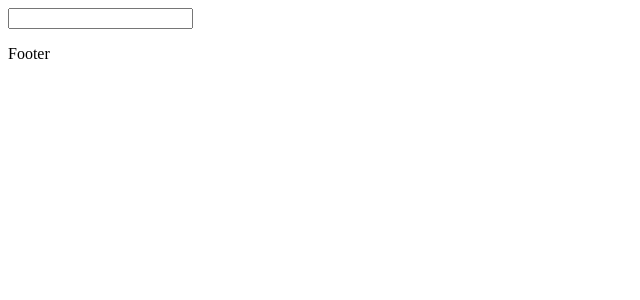
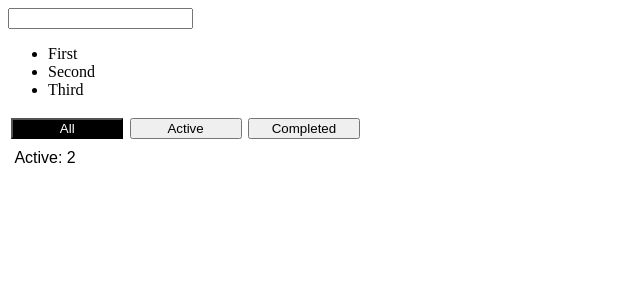
Before and after one commit to fserapian/todo-signals, an Angular app: page / in a window 1280 px wide. Shown: the top 300 px of the page, without its empty margins (0-640 px from the left). Built offline with nearby package versions, Linux system fonts and the light colour scheme.

Commit message:
Implement filtering todos

```diff
--- /dev/null
+++ b/src/app/todos/components/footer/footer.component.css
@@ -0,0 +1,21 @@
+.footer-filter {
+    margin: .2rem;
+    width: 7rem;
+    cursor: pointer;
+}
+
+.selected {
+    background-color: #000;
+    color: #fff;
+}
+
+.hidden {
+    display: none;
+}
+
+.active-count {
+    padding: .3rem;
+    margin: .1rem;
+    width: 21.5rem;
+    font-family: sans-serif;
+}
--- a/src/app/todos/components/footer/footer.component.html
+++ b/src/app/todos/components/footer/footer.component.html
@@ -1 +1,24 @@
-<div>Footer</div>
+<div class="footer" [ngClass]="{'hidden': emptyTodos()}">
+    <button
+        class="footer-filter"
+        [ngClass]="{'selected': currentFilter() === FilterEnum.All}"
+        (click)="updateFilter(FilterEnum.All)"
+    >
+        All
+    </button>
+    <button
+        class="footer-filter"
+        [ngClass]="{'selected': currentFilter() === FilterEnum.Active}"
+        (click)="updateFilter(FilterEnum.Active)"
+    >
+        Active
+    </button>
+    <button
+        class="footer-filter"
+        [ngClass]="{'selected': currentFilter() === FilterEnum.Completed}"
+        (click)="updateFilter(FilterEnum.Completed)"
+    >
+        Completed
+    </button>
+    <div class="active-count">Active: {{ activeCount() }}</div>
+</div>
--- a/src/app/todos/components/footer/footer.component.ts
+++ b/src/app/todos/components/footer/footer.component.ts
@@ -1,8 +1,30 @@
-import { Component } from '@angular/core';
+import { Component, computed, inject } from '@angular/core';
+import { FilterEnum } from '../../types/todo.enum';
+import { TodosService } from '../../services/todos.service';
+import { NgClass } from '@angular/common';
 
 @Component({
     selector: 'app-todos-footer',
     templateUrl: './footer.component.html',
+    styleUrl: './footer.component.css',
+    imports: [
+        NgClass,
+    ],
 })
 export class FooterComponent {
+    todoService = inject(TodosService);
+    FilterEnum = FilterEnum;
+    currentFilter = () => this.todoService.filterSig();
+
+    emptyTodos = computed(() => {
+        return this.todoService.todosSig().length === 0;
+    });
+
+    activeCount = computed(() => {
+        return this.todoService.todosSig().filter((todo) => !todo.isCompleted).length;
+    });
+
+    updateFilter(filter: FilterEnum): void {
+        this.todoService.changeFilter(filter);
+    }
 }
--- a/src/app/todos/components/main/main.component.html
+++ b/src/app/todos/components/main/main.component.html
@@ -1,5 +1,5 @@
 <ul>
-    <li *ngFor="let todo of todosService.todosSig()">
+    <li *ngFor="let todo of visibleTodos()">
         {{ todo.text }}
     </li>
 </ul>
--- a/src/app/todos/components/main/main.component.ts
+++ b/src/app/todos/components/main/main.component.ts
@@ -1,12 +1,28 @@
-import { Component, inject } from '@angular/core';
+import { Component, computed, inject, Signal } from '@angular/core';
 import { TodosService } from '../../services/todos.service';
 import { CommonModule } from '@angular/common';
+import { FilterEnum } from '../../types/todo.enum';
 
 @Component({
     selector: 'app-todos-main',
     templateUrl: './main.component.html',
-    imports: [CommonModule]
+    imports: [CommonModule],
 })
 export class MainComponent {
     todosService = inject(TodosService);
+
+    visibleTodos = computed(() => {
+        const todos = this.todosService.todosSig();
+        const filter = this.todosService.filterSig();
+
+        if (filter === FilterEnum.Active) {
+            return todos.filter((todo) => !todo.isCompleted);
+        }
+
+        if (filter === FilterEnum.Completed) {
+            return todos.filter((todo) => todo.isCompleted);
+        }
+
+        return todos;
+    });
 }
--- a/src/app/todos/services/todos.service.ts
+++ b/src/app/todos/services/todos.service.ts
@@ -1,12 +1,18 @@
 import { Injectable, signal } from '@angular/core';
 import { TodoInterface } from '../types/todo.interface';
 import { v4 as uuidv4 } from 'uuid';
+import { FilterEnum } from '../types/todo.enum';
 
 @Injectable({
     providedIn: 'root',
 })
 export class TodosService {
-    todosSig = signal<TodoInterface[]>([]);
+    todosSig = signal<TodoInterface[]>([
+        { id: uuidv4(), text: 'First', isCompleted: false },
+        { id: uuidv4(), text: 'Second', isCompleted: true },
+        { id: uuidv4(), text: 'Third', isCompleted: false },
+    ]);
+    filterSig = signal<FilterEnum>(FilterEnum.All);
 
     addTodo(text: string): void {
         const newTodo = {
@@ -17,4 +23,8 @@ export class TodosService {
 
         this.todosSig.update((todos) => [...todos, newTodo]);
     }
+
+    changeFilter(filter: FilterEnum): void {
+        this.filterSig.set(filter);
+    }
 }
--- /dev/null
+++ b/src/app/todos/types/todo.enum.ts
@@ -0,0 +1,5 @@
+export enum FilterEnum {
+    All = 'all',
+    Active = 'active',
+    Completed = 'completed',
+}
```
